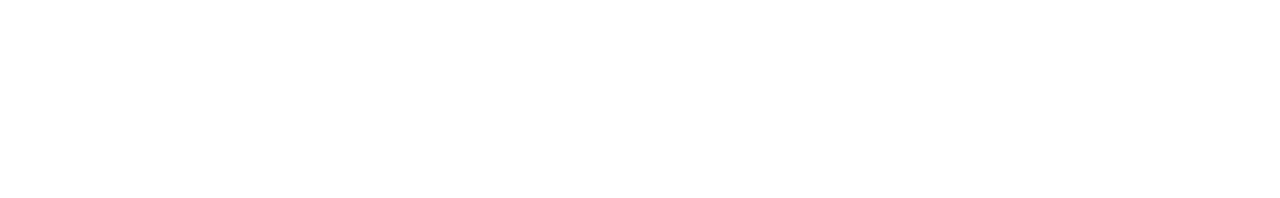
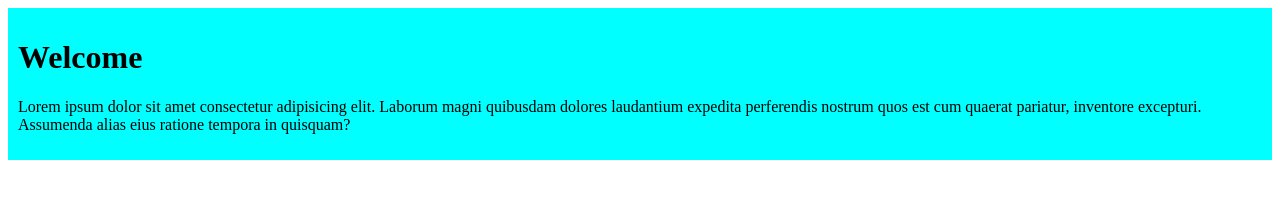
Before and after one commit to Badhon-Roy/My-simple-website, a plain HTML site: page index.html in a window 1280 px wide. Drawn offline with Linux system fonts and the light colour scheme.

Commit message:
my first blog

```diff
--- a/index.html
+++ b/index.html
@@ -4,8 +4,12 @@
     <meta charset="UTF-8">
     <meta name="viewport" content="width=device-width, initial-scale=1.0">
     <title>My Simple Website</title>
+    <link rel="stylesheet" href="styles/blog.css">
 </head>
 <body>
-
+    <div>
+        <h1>Welcome</h1>
+        <p>Lorem ipsum dolor sit amet consectetur adipisicing elit. Laborum magni quibusdam dolores laudantium expedita perferendis nostrum quos est cum quaerat pariatur, inventore excepturi. Assumenda alias eius ratione tempora in quisquam?</p>
+    </div>
 </body>
 </html>
--- /dev/null
+++ b/styles/blog.css
@@ -0,0 +1,4 @@
+div{
+    background-color: aqua;
+    padding: 10px;
+}
```
